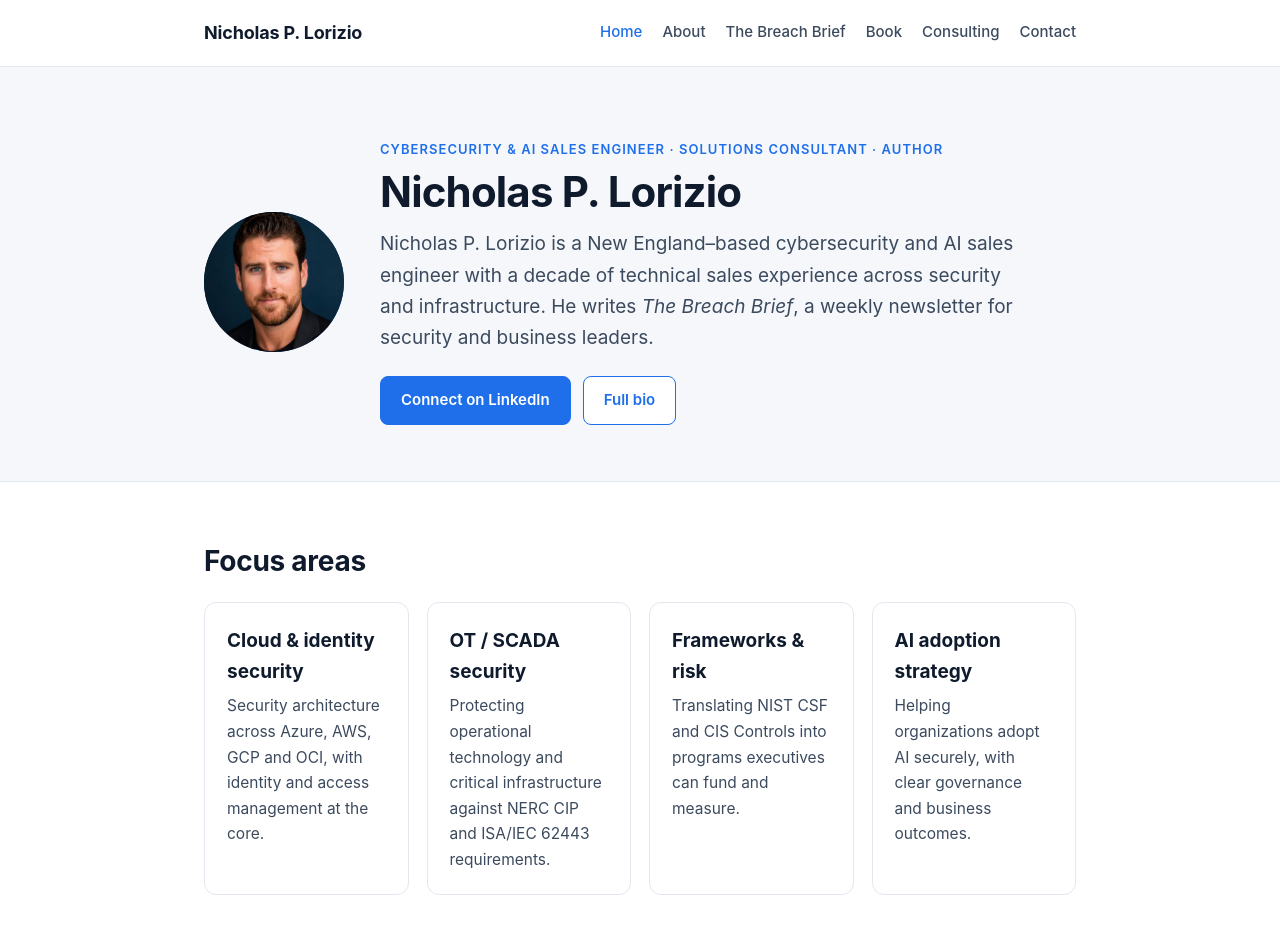
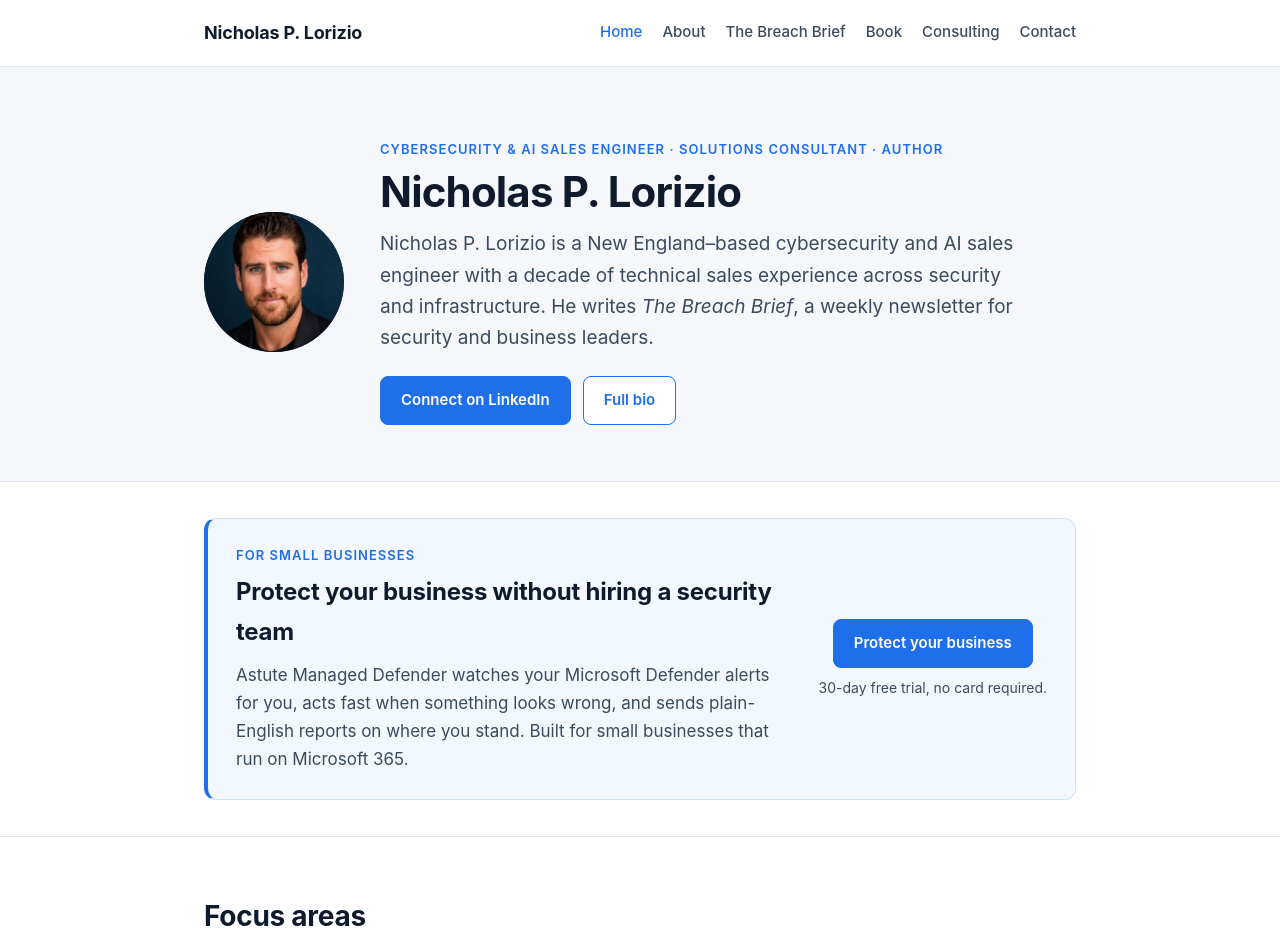
Before and after one commit to nicholaslorizio/nicholaslorizio.github.io, a plain HTML site: page index.html in a window 1280 px wide. Shown: the top 943 px of the page. Drawn offline with Linux system fonts and the light colour scheme.

Commit message:
Home page: add Protect your business button for Astute Managed Defender (#6)
Co-authored-by: Claude <noreply@anthropic.com>

```diff
--- a/assets/style.css
+++ b/assets/style.css
@@ -98,6 +98,23 @@ p { margin: 0 0 16px; }
 .links li:last-child { border-bottom: 0; }
 .links .label { font-weight: 600; }
 
+/* Call to action band */
+.cta-band { padding: 36px 0; }
+.cta {
+  display: grid; grid-template-columns: 1fr auto; gap: 28px; align-items: center;
+  border: 1px solid #cfe0fb; border-left: 4px solid var(--accent); border-radius: 12px;
+  padding: 26px 28px; background: #f3f8ff;
+}
+.cta h2 { font-size: 24px; margin-bottom: 10px; }
+.cta p { color: var(--ink-soft); margin: 0; }
+.cta .eyebrow { color: var(--accent); margin-bottom: 6px; }
+.cta-action { text-align: center; }
+.cta-action .detail { margin-top: 8px; font-size: 14px; }
+@media (max-width: 640px) {
+  .cta { grid-template-columns: 1fr; padding: 22px; }
+  .cta-action { text-align: left; }
+}
+
 /* Footer */
 .site-footer { border-top: 1px solid var(--line); padding: 28px 0 40px; color: var(--muted); font-size: 14.5px; }
 .site-footer .wrap { display: flex; justify-content: space-between; flex-wrap: wrap; gap: 12px; }
--- a/index.html
+++ b/index.html
@@ -131,6 +131,21 @@
     </div>
   </div>
 </div>
+<section class="cta-band">
+  <div class="wrap">
+    <div class="cta">
+      <div>
+        <p class="eyebrow">For small businesses</p>
+        <h2>Protect your business without hiring a security team</h2>
+        <p>Astute Managed Defender watches your Microsoft Defender alerts for you, acts fast when something looks wrong, and sends plain-English reports on where you stand. Built for small businesses that run on Microsoft 365.</p>
+      </div>
+      <div class="cta-action">
+        <a class="btn btn-primary" href="https://astute-shield-ops.base44.app/#trial">Protect your business</a>
+        <p class="detail">30-day free trial, no card required.</p>
+      </div>
+    </div>
+  </div>
+</section>
 <section>
   <div class="wrap">
     <h2>Focus areas</h2>
```
